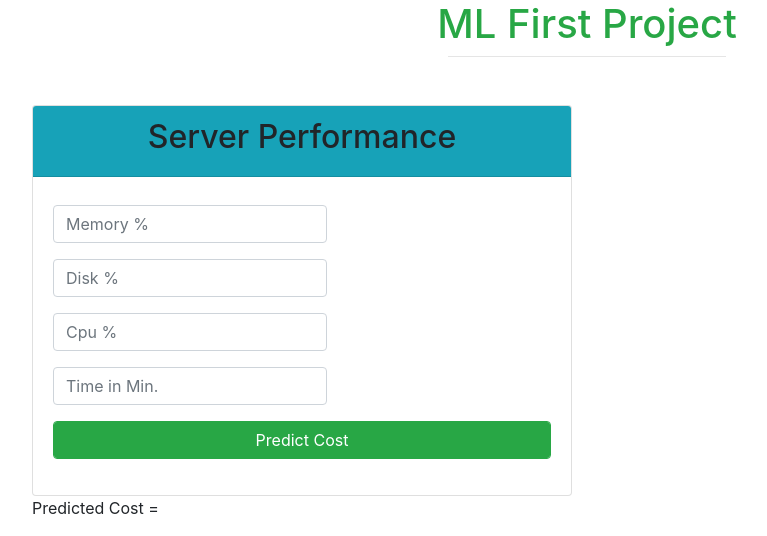
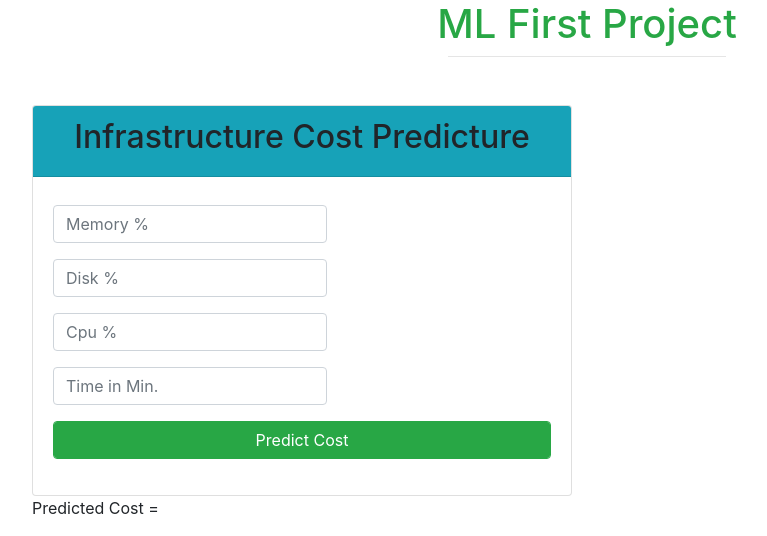
Before and after one commit to Sanjeet1632/azureMl, a Flask app: page / in a window 1280 px wide. Shown: the top 536 px of the page, without its empty margins (53-820 px from the left). Run offline with Flask 2, Linux system fonts and the light colour scheme; parts of the project's set-up code (start-up, migrations or seed data) failed here and were passed over.

Commit message:
Update index.html

```diff
--- a/templates/index.html
+++ b/templates/index.html
@@ -27,7 +27,7 @@
             <div class="col-6">
                  <div class="card">
                     <div class="card-header bg-info">
-                        <p class="h2 text-center">Server Performance</p>
+                        <p class="h2 text-center">Infrastructure Cost Predicture</p>
                     </div> <div class="card-body">
                         <form action="/predict" method="POST">
                             <div class="form-group">
```
